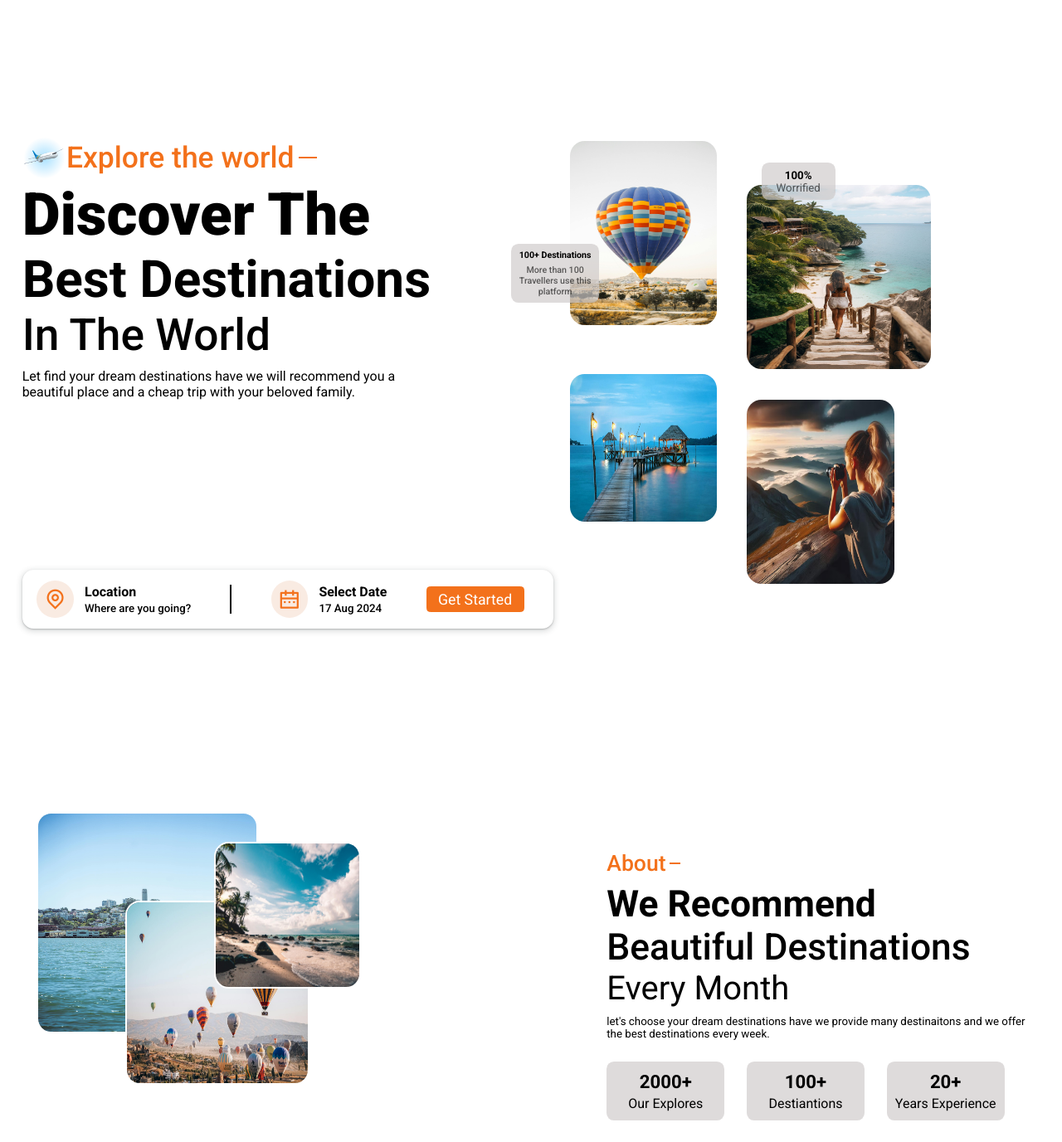
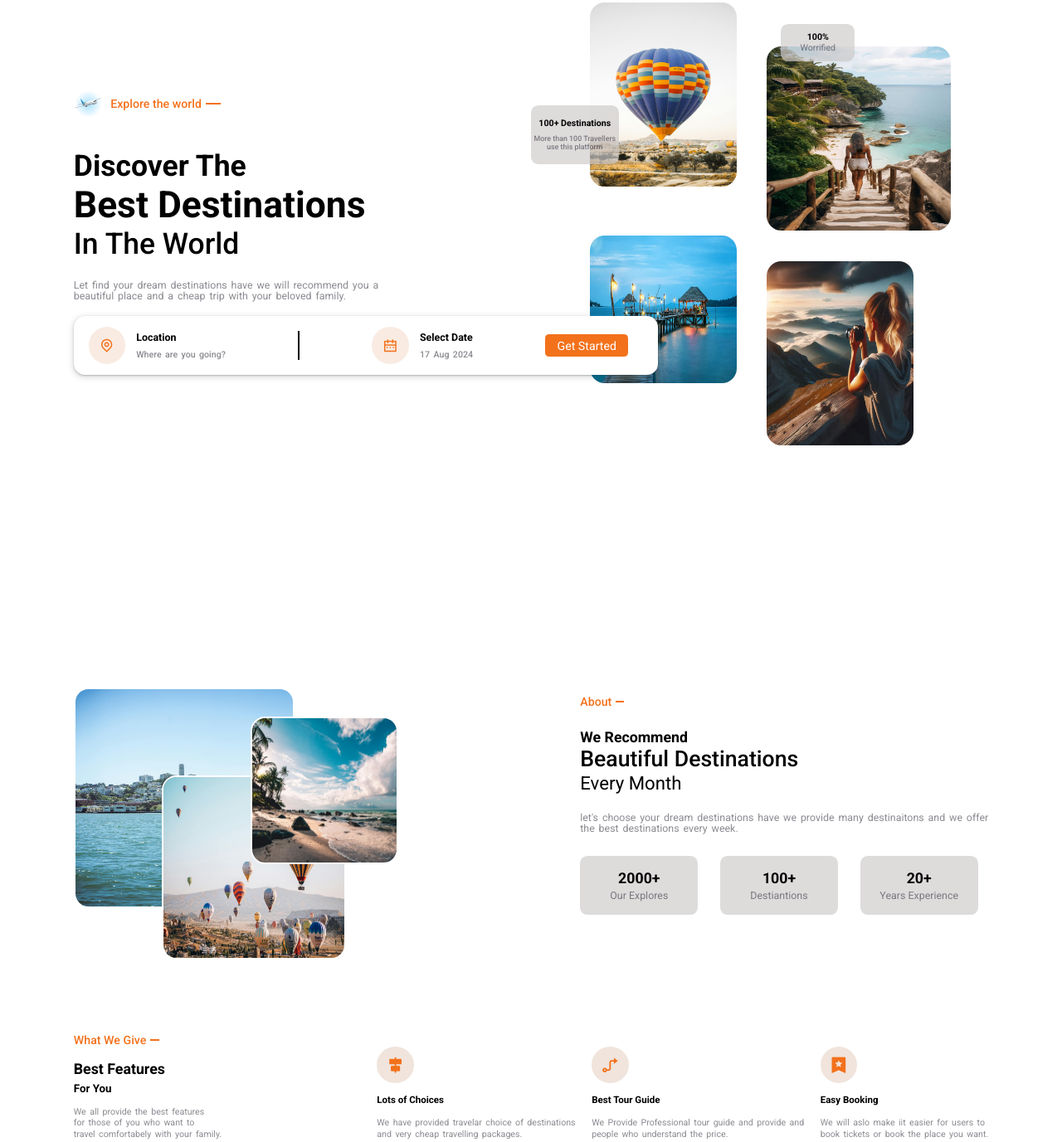
Before and after one commit to Subhass1/Traver, a plain HTML site: page index.html in a window 1280 px wide. Shown: the part 246-1623 px from the top of the page at 83% size. Drawn offline with nearby package versions, Linux system fonts and the light colour scheme.

Commit message:
some chnages

```diff
--- a/css/style.css
+++ b/css/style.css
@@ -33,12 +33,8 @@ html {
     align-items: center;
 
     padding: 0 5rem 0 5rem;
-    /* transition: all 0.3s ease; */
-    /* position: relative; */
-    /* will-change: transform, top; */
 
     & i{
-        /* background-color: #f3711b; */
         color: #000;
         font-size: 3.5rem;
         font-weight: 800;
@@ -53,11 +49,11 @@ html {
     gap: .8rem;
 
     & img {
-        width: 4rem;
+        width: 3rem;
     }
 
     & p {
-        font-size: 2.5rem;
+        font-size: 1.6rem;
         font-weight: 600;
     }
 }
@@ -68,13 +64,13 @@ html {
     & ul {
         display: flex;
         list-style: none;
-        gap: 2rem;
+        gap: 3rem;
     }
 
     & ul li a {
         color: #000;
         text-decoration: none;
-        font-size: 2rem;
+        font-size: 1.6rem;
     }
 
     & ul li a:hover {
@@ -107,7 +103,7 @@ html {
         -moz-border-radius: .5rem;
         -ms-border-radius: .5rem;
         -o-border-radius: .5rem;
-        font-size: 1.8rem;
+        font-size: 1.6rem;
     }
 
     /* & .btn_1:hover {
@@ -120,7 +116,7 @@ html {
         border: 1px solid #f3711b;
         background: #f3711b;
         color: #fff;
-        font-size: 1.8rem;
+        font-size: 1.6rem;
         border-radius: .5rem;
         -webkit-border-radius: .5rem;
         -moz-border-radius: .5rem;
@@ -139,37 +135,39 @@ html {
             Our Home Section Design
 ⇉⇉⇉⇉⇉⇉⇉⇉⇉⇉⇉⇉⇉⇉⇉⇉⇉⇉⇉⇉⇉⇉⇉⇉⇉⇉⇉⇉⇉⇉⇉⇉⇉⇉⇉⇉⇉⇉⇉ */
 .Main-section {
-    padding: 3rem 10rem 0 3rem;
-    margin-top: 10rem;
+    width: 100%;
+    height: 100vh;
+    padding: 6rem 10rem 0 10rem;
+
 }
 
 .Hero-main-section {
-    width: 100%;
-    height: 100vh;
+
     display: flex;
     align-items: center;
     justify-content: space-between;
-    gap: 18rem;
+    gap: 26rem;
 
 }
 
 .hero-main-left .hero-main-content {
     display: flex;
     align-items: center;
-    margin-top: -20rem;
+
 
     & img {
-        width: 6rem;
+        width: 4rem;
     }
 
     & h2 {
-        font-size: 4rem;
+        font-size: 1.6rem;
         font-weight: 500;
         color: #f3711b;
+        padding-left: 1rem;
     }
 
     & hr {
-        width: 2.5rem;
+        width: 2rem;
         border: 1px solid #f3711b;
         margin-left: .6rem;
     }
@@ -179,26 +177,30 @@ html {
 
 .hero-main-left .hero-main-para {
 
-
+padding-top: 4rem;
     & h1 {
-        font-size: 8rem;
-        font-weight: 900;
+        font-size: 4rem;
+        /* font-weight: 900; */
     }
 
     & h3 {
-        font-size: 7rem;
+        font-size: 5rem;
         font-weight: 700;
     }
 
     & h5 {
-        font-size: 6rem;
+        font-size: 4rem;
         font-weight: 500;
     }
 
     & p {
-        font-size: 1.8rem;
+        padding-top: 2.5rem;
+        font-size: 1.4rem;
         font-weight: 400;
-        margin-top: 1rem;
+        word-spacing: .2rem;
+        line-height: 1.5rem;
+        color: rgba(25, 24, 37, 0.5);
+        padding-bottom: 2rem;
     }
 }
 
@@ -207,7 +209,7 @@ html {
     display: flex;
     flex-wrap: wrap;
     align-items: center;
-    /* position: relative; */
+    position: relative;
     gap: 4rem;
 
 }
@@ -240,10 +242,10 @@ html {
 
         & p {
             text-align: center;
-            font-size: 1.2rem;
-            color: #0000009a;
+            font-size: 1rem;
+            color: rgba(25, 24, 37, 0.5);
             font-weight: 500;
-            margin-top: .5rem;
+            padding-top: .8rem;
         }
 
 
@@ -283,12 +285,13 @@ html {
         position: absolute;
 
         & h4 {
-            font-size: 1.5rem;
+            font-size: 1.2rem;
         }
 
         & p {
-            font-size: 1.5rem;
-            color: #0000009a;
+            font-size: 1.2rem;
+            /* color: #0000009a; */
+            color: rgba(25, 24, 37, 0.5);
         }
     }
 
@@ -344,9 +347,8 @@ html {
     -ms-border-radius: 1.5rem;
     -o-border-radius: 1.5rem;
     padding: 0 4rem 0 2rem;
-    margin-top: -14rem;
     z-index: 99;
-    position: relative;
+    position: absolute;
 
     & hr {
         height: 4rem;
@@ -354,10 +356,7 @@ html {
     }
 
     & button {
-        padding-left: 1.5rem;
-        padding-right: 1.5rem;
-        padding-top: .5rem;
-        padding-bottom: .5rem;
+        padding: .5rem 1.5rem .5rem 1.5rem;
         border-radius: .5rem;
         -webkit-border-radius: .5rem;
         -moz-border-radius: .5rem;
@@ -366,7 +365,7 @@ html {
         background-color: #f3711b;
         border: 1px solid #f3711b;
         color: #fff;
-        font-size: 2rem;
+        font-size: 1.6rem;
     }
 
     & button:hover {
@@ -385,7 +384,7 @@ html {
         display: flex;
         align-items: center;
         justify-content: center;
-        font-size: 3rem;
+        font-size: 2rem;
         background: #f9ebe2;
         color: #f3711b;
         width: 5rem;
@@ -399,14 +398,17 @@ html {
 
     .booking-content {
         & h4 {
-            font-size: 1.8rem;
+            font-size: 1.4rem;
             font-weight: 600;
         }
 
         & p {
-            font-size: 1.5rem;
+            font-size: 1.2rem;
             font-weight: 500;
-            margin-top: .3rem;
+            word-spacing: .2rem;
+        line-height: 1.5rem;
+        color: rgba(25, 24, 37, 0.5);
+        padding-top: .8rem;
         }
     }
 }
@@ -415,7 +417,9 @@ html {
             Our About Section Design
 ⇉⇉⇉⇉⇉⇉⇉⇉⇉⇉⇉⇉⇉⇉⇉⇉⇉⇉⇉⇉⇉⇉⇉⇉⇉⇉⇉⇉⇉⇉⇉⇉⇉⇉⇉⇉⇉⇉⇉ */
 .about-section {
-    padding: 15rem 5rem 0 5rem;
+    width: 100%;
+    height: auto;
+    padding: 16rem 10rem 0 10rem;
     display: flex;
     justify-content: space-between;
     align-items: center;
@@ -480,7 +484,7 @@ html {
 
 .right-about-section {
     /* margin-top: 6rem; */
-    padding-top: 15rem;
+    /* padding-top: 15rem; */
 }
 
 .right-about-section .about-content {
@@ -490,13 +494,13 @@ html {
 
 
     & h3 {
-        font-size: 3rem;
+        font-size: 1.6rem;
         font-weight: 500;
         color: #f3711b;
     }
 
     & hr {
-        width: 1.5rem;
+        width: 1.2rem;
         border: 1px solid #f3711b;
 
     }
@@ -507,24 +511,31 @@ html {
 .right-about-section .info-about-content {
 
     & h1 {
-        font-size: 5rem;
+        padding-top: 2rem;
+        font-size: 2rem;
         margin-top: .8rem;
         font-weight: bold;
     }
 
     & h3 {
-        font-size: 5rem;
+        font-size: 3rem;
         font-weight: 500;
     }
 
     & h6 {
-        font-size: 4.5rem;
+        font-size: 2.5rem;
         font-weight: 400;
     }
 
     & p {
-        font-size: 1.5rem;
-        margin-top: 1rem;
+        padding-top: 2.5rem;
+        font-size: 1.4rem;
+        font-weight: 400;
+        word-spacing: .2rem;
+        line-height: 1.5rem;
+        color: rgba(25, 24, 37, 0.5);
+        /* padding-bottom: 2rem; */
+
     }
 }
 
@@ -550,12 +561,13 @@ html {
     -o-border-radius: 1rem;
 
     & h4 {
-        font-size: 2.5rem;
+        font-size: 2rem;
     }
 
     & p {
-        font-size: 1.8rem;
-        margin-top: .4rem;
+        font-size: 1.4rem;
+        padding-top: .4rem;
+        color: rgba(25, 24, 37, 0.5);
 
     }
 }
@@ -565,7 +577,7 @@ html {
             Our Tourist Guide Section Design
 ⇉⇉⇉⇉⇉⇉⇉⇉⇉⇉⇉⇉⇉⇉⇉⇉⇉⇉⇉⇉⇉⇉⇉⇉⇉⇉⇉⇉⇉⇉⇉⇉⇉⇉⇉⇉⇉⇉⇉ */
 .best-for-you {
-    padding: 12rem 5rem 0 5rem;
+    padding: 16rem 10rem 0 10rem;
 }
 
 .info-best {
@@ -574,13 +586,13 @@ html {
     gap: .5rem;
 
     & h3 {
-        font-size: 3rem;
+        font-size: 1.6rem;
         font-weight: 500;
         color: #f3711b;
     }
 
     & hr {
-        width: 1.5rem;
+        width: 1.3rem;
         border: 1.5px solid #f3711b;
 
     }
@@ -594,20 +606,24 @@ html {
 }
 
 .best-guide .best-features {
-    margin-top: 2rem;
+    padding-top: 2rem;
 
     & h1 {
-        font-size: 3rem;
+        font-size: 2rem;
     }
 
     & h3 {
-        font-size: 2rem;
-        margin-top: .5rem;
+        font-size: 1.5rem;
+        padding-top: .6rem;
     }
 
     & p {
-        font-size: 1.5rem;
-        margin-top: .8rem;
+        padding-top: 1.6rem;
+        font-size: 1.2rem;
+        font-weight: 400;
+        word-spacing: .2rem;
+        line-height: 1.5rem;
+        color: rgba(25, 24, 37, 0.5);
     }
 
 }
@@ -636,13 +652,17 @@ html {
     }
 
     & h3 {
-        font-size: 1.6rem;
-        margin-top: 1.5rem;
+        font-size: 1.3rem;
+        padding-top: 1.5rem;
     }
 
     & p {
-        font-size: 1.5rem;
-        margin-top: .5rem;
+        padding-top: 1.6rem;
+        font-size: 1.2rem;
+        font-weight: 400;
+        word-spacing: .2rem;
+        line-height: 1.5rem;
+        color: rgba(25, 24, 37, 0.5);
     }
 }
 
@@ -1206,11 +1226,14 @@ align-items: center;
 .footer-logo-content .newsletter {
     display: flex;
     align-items: center;
-    position: relative;
+    width: 24rem;
+        height: 4rem;
+        background-color: #fff;
+        border: 1px solid #0000009c;
+        border-radius: .5rem;
 
     & .icon1 {
         font-size: 1.8rem;
-        position: absolute;
 
         display: flex;
         justify-content: start;
@@ -1225,18 +1248,13 @@ align-items: center;
     }
 
     & input {
-        width: 24rem;
-        height: 3rem;
-        border-radius: 1rem;
-        -webkit-border-radius: 1rem;
-        -moz-border-radius: 1rem;
-        -ms-border-radius: 1rem;
-        -o-border-radius: 1rem;
-        color: black;
+        padding-left: .8rem;
+        border: none;
+        outline: none;
     }
 
-    ::placeholder{
-        padding-left: 3.2rem;
+    & ::placeholder{
+        /* padding-left: 3.2rem; */
         font-size: 1.2rem;
         font-weight: 400;
     }
@@ -1246,23 +1264,26 @@ align-items: center;
     }
 
     & .icon {
-        font-size: 1.6rem;
-        position: absolute;
-        color: #fff;
-        padding: .2rem;
-        background-color: #f3711b;
-        border-radius: .3rem;
-        -webkit-border-radius: .3rem;
-        -moz-border-radius: .3rem;
-        -ms-border-radius: .3rem;
-        -o-border-radius: .3rem;
-        margin-left: 21.8rem;
+       margin-left: 2rem;
+        /* margin: 0 auto; */
+        display: flex;
+
+        align-items: center;
+        justify-content: center;
+        width: 2.5rem;
+        height: 2.5rem;
+        font-size: 1.5rem;
+        color: #f3711b;
+        border-radius: 50%;
+        -webkit-border-radius: 50%;
+        -moz-border-radius: 50%;
+        -ms-border-radius: 50%;
+        -o-border-radius: 50%;
     }
 
     & .icon:hover{
-        color: #f3711b;
-        background-color: #fff;
-        font-size: 1.8rem;
+        border: 1px solid #f3711b;
+
     }
 }
 
@@ -1273,6 +1294,7 @@ align-items: center;
     justify-content: space-between;
     align-items: center;
     padding-top: 1rem;
+    box-sizing: border-box;
 }
 
 .footer-links nav{
@@ -1314,18 +1336,21 @@ align-items: center;
         align-items: center;
         gap: 1rem;
         margin-top: 1rem;
+
+
         & i{
+            width: 4rem;
+            height: 4rem;
             display: flex;
             align-items: center;
             justify-content: center;
-            font-size: 2rem;
+            font-size: 2.5rem;
             color: #f3711b;
         }
     }
 
     & i:hover{
-        width: 3rem;
-        height: 3rem;
+
         background-color: #f3711b;
         color: #fff;
        border-radius: 50%;
--- a/index.html
+++ b/index.html
@@ -63,6 +63,28 @@
                     <h5>In The World</h5>
                     <p>Let find your dream destinations have we will recommend you a beautiful place and a cheap trip with your beloved family.</p>
                 </div>
+                <div class="travellers-booking">
+                    <div class="info-booking">
+                        <i class="ri-map-pin-line"></i>
+                        <div class="booking-content">
+                            <h4>Location</h4>
+                            <p>Where are you going?</p>
+                        </div>
+                    </div>
+
+                    <hr>
+
+                    <div class="info-booking">
+                        <i class="ri-calendar-2-line"></i>
+                        <div class="booking-content">
+                            <h4>Select Date</h4>
+                            <p>17 Aug 2024</p>
+                        </div>
+                    </div>
+
+                    <button>Get Started</button>
+
+                </div>
             </div>
             <div class="hero-main-right">
                 <div class="hero-main-images">
@@ -95,28 +117,7 @@
             </div>
         </div>
 
-        <div class="travellers-booking">
-            <div class="info-booking">
-                <i class="ri-map-pin-line"></i>
-                <div class="booking-content">
-                    <h4>Location</h4>
-                    <p>Where are you going?</p>
-                </div>
-            </div>
 
-            <hr>
-
-            <div class="info-booking">
-                <i class="ri-calendar-2-line"></i>
-                <div class="booking-content">
-                    <h4>Select Date</h4>
-                    <p>17 Aug 2024</p>
-                </div>
-            </div>
-
-            <button>Get Started</button>
-
-        </div>
 
     </main>
 
@@ -188,26 +189,26 @@
             <div class="best-features">
                 <h1>Best Features</h1>
                 <h3>For You</h3>
-                <p>We all provide the best features for those of you who want to travel comfortabely with your family.</p>
+                <p>We all provide the best features  <br>for those of you who want to  <br>travel comfortabely with your family.</p>
             </div>
 
            <div class="best-guide-features">
             <div class="best-features-guide-2">
                 <i class="ri-align-item-horizontal-center-fill"></i>
                 <h3>Lots of Choices</h3>
-                <p>We have provided travelar choice of destinations and very cheap travelling packages.</p>
+                <p>We have provided travelar choice of destinations <br>and very cheap travelling packages.</p>
             </div>
 
             <div class="best-features-guide-2">
                 <i class="ri-guide-line"></i>
                 <h3>Best Tour Guide</h3>
-                <p>We Provide Professional tour guide and provide and people who understand the price.</p>
+                <p>We Provide Professional tour guide and provide and <br>people who understand the price.</p>
             </div>
 
             <div class="best-features-guide-2">
                 <i class="ri-bookmark-3-fill"></i>
                 <h3>Easy Booking</h3>
-                <p>We will aslo make iit easier for users to book tickets or book the place you want.</p>
+                <p>We will aslo make iit easier for users to <br> book tickets or book the place you want.</p>
             </div>
            </div>
 
@@ -493,7 +494,7 @@
             </div>
 
             <hr>
-            <p>&copy 2020 Traver Coopyright and All rights reserved.</p>
+            <p class="Coopyright-CONTENT">&copy 2020 Traver Coopyright and All rights reserved.</p>
         </div>
     </div>
 
```
